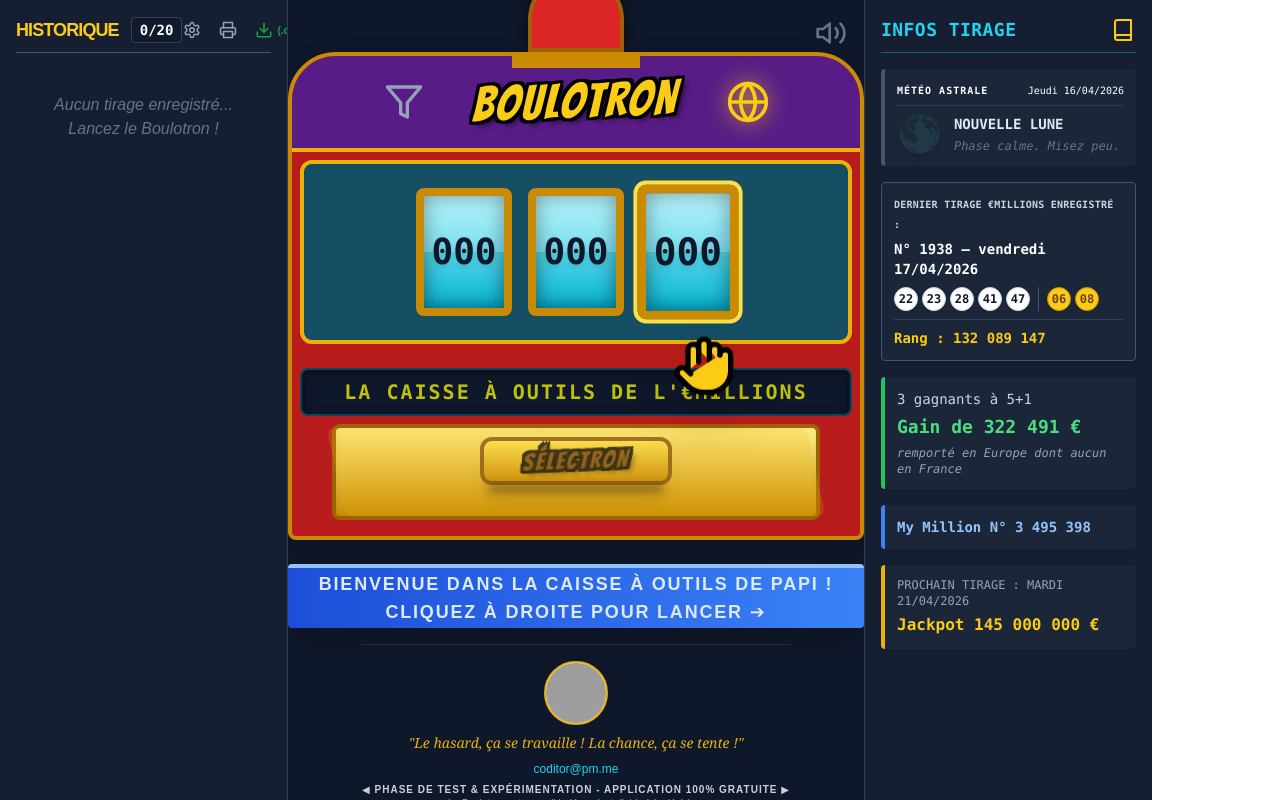
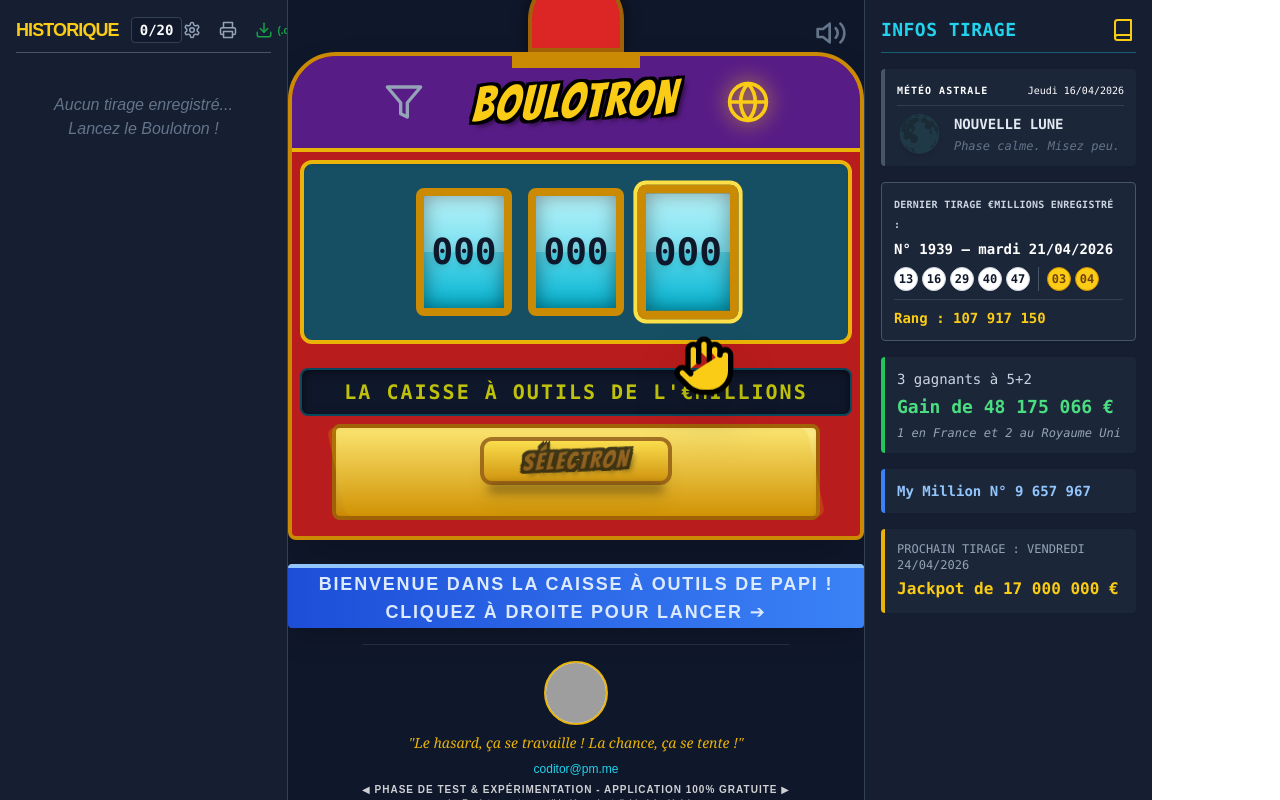
Before and after one commit to papiMougeot/vitejs-vite-rxpffmhm, a React (Vite) app: page / in a window 1280 px wide. Built offline with nearby package versions, Linux system fonts and the light colour scheme; grey boxes are pictures that could not be loaded.

Commit message:
MAJ du tirage EuroMillions 1939 du 21 avril 2026

```diff
--- a/src/dernierTirage.ts
+++ b/src/dernierTirage.ts
@@ -4,14 +4,14 @@
 
 export const INFOS_TIRAGE = {
   titre_entete: 'Dernier tirage €Millions enregistré :',
-  numero_et_date: 'N° 1938 – vendredi 17/04/2026',
-  boules: ['22', '23', '28', '41', '47'],
-  etoiles: ['06', '08'],
-  rang: 'Rang : 132 089 147',
-  gagnants: '3 gagnants à 5+1',
-  gain_montant: 'Gain de 322 491 €',
-  gain_lieu: 'remporté en Europe dont aucun en France',
-  my_million: 'My Million N° 3 495 398',
-  prochain_date: 'Prochain Tirage : mardi 21/04/2026',
-  prochain_jackpot: 'Jackpot 145 000 000 €',
+  numero_et_date: 'N° 1939 – mardi 21/04/2026',
+  boules: ['13', '16', '29', '40', '47'],
+  etoiles: ['03', '04'],
+  rang: 'Rang : 107 917 150',
+  gagnants: '3 gagnants à 5+2',
+  gain_montant: 'Gain de 48 175 066 €',
+  gain_lieu: '1 en France et 2 au Royaume Uni',
+  my_million: 'My Million N° 9 657 967',
+  prochain_date: 'Prochain Tirage : vendredi 24/04/2026',
+  prochain_jackpot: 'Jackpot de 17 000 000 €',
 };
--- a/src/tiragesFDJ.ts
+++ b/src/tiragesFDJ.ts
@@ -1,18 +1,19 @@
 // ============================================================
 // TIRAGES EUROMILLIONS - Base compacte pour StackBlitz
 // ============================================================
-// Dernier tirage : N°1938 du 17/04/2026
-// Total : 1938 tirages
+// Dernier tirage : N°1939 du 21/04/2026
+// Total : 1939 tirages
 // Format : [n1, n2, n3, n4, n5, e1, e2] (ordre croissant)
 // Ordre : du plus recent (index 0) au plus ancien
 // Source : colonnes L et M du fichier FDJ (boules triees)
 // ============================================================
 
 // Numero du tirage le plus recent (index 0 du tableau)
-export const DERNIER_NUMERO = 1938;
+export const DERNIER_NUMERO = 1939;
 
 // Chaque ligne : [boule1, boule2, boule3, boule4, boule5, etoile1, etoile2]
 export const H: number[][] = [
+  [13,16,29,40,47,3,4],
   [22,23,28,41,47,6,8],
   [1,2,4,28,44,5,12],
   [10,13,14,38,41,6,9],
```
